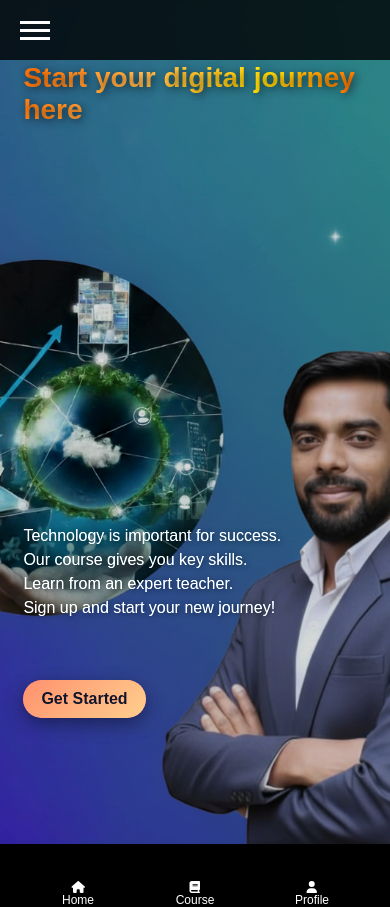
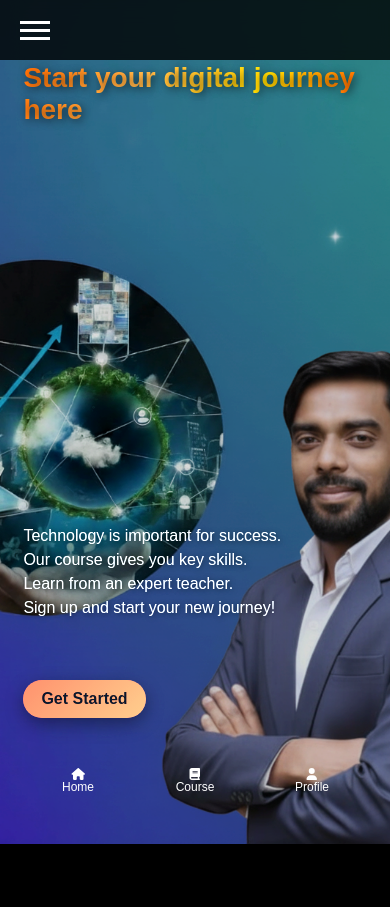
Before and after one commit to suriisuraj8-ship-it/teacher-hub, a website: page index.html in a window 390 px wide. After the commit the page ends 844 px from the top, so only its background shows below. Drawn offline with Linux system fonts and the light colour scheme.

Commit message:
Move bottom nav below Get Started button with 1cm gap, hero text adjustments, mobile responsive updates

```diff
--- a/index.html
+++ b/index.html
@@ -79,12 +79,12 @@ a{text-decoration:none;color:inherit;}
 .btn-secondary{background:linear-gradient(135deg,#00c6ff,#0072ff);color:#fff;}
 .btn-danger{background:#ff4444;color:#fff;}
 
-/* Bottom Navigation as icons just below Get Started button */
+/* Bottom Navigation just above phone nav buttons */
 .bottom-nav{
-    position:absolute; /* below hero content */
+    position:fixed; /* fixed near bottom of screen */
+    bottom:50px; /* ~1.5-2 cm above phone nav buttons (adjust if needed) */
     left:50%;
     transform:translateX(-50%);
-    top:calc(50% + 50vh + 37px); /* paragraph + 1cm gap (~37px) */
     display:flex;
     justify-content:space-around;
     width:90%;
@@ -154,7 +154,7 @@ a{text-decoration:none;color:inherit;}
   </div>
 </section>
 
-<!-- Bottom Navigation just below Get Started -->
+<!-- Bottom Navigation just above phone nav buttons -->
 <div class="bottom-nav">
   <button onclick="location.href='index.html'"><i class="fa fa-home"></i>Home</button>
   <button id="bottomCourseBtn"><i class="fa fa-book"></i>Course</button>
```
